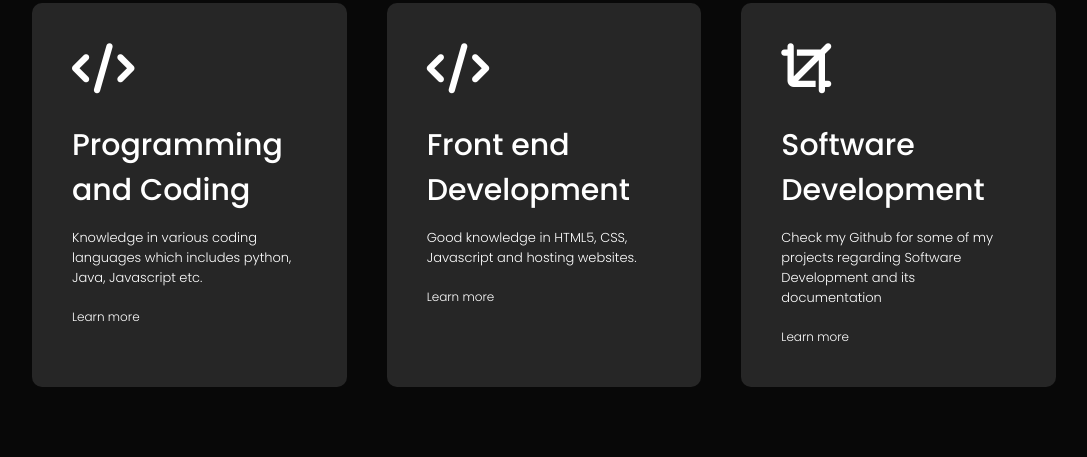
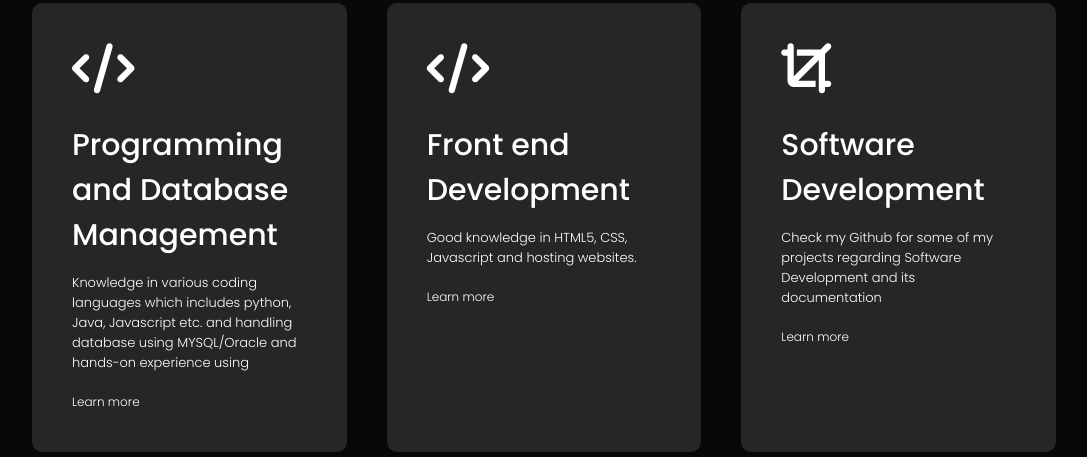
Before and after one commit to fardinGG/fardinGG.github.io, a website: page index.html in a window 1280 px wide. Shown: the part 2079-2536 px from the top of the page, without its empty margins (96-1183 px from the left). Drawn offline with nearby package versions, Linux system fonts and the light colour scheme.

Commit message:
Updated Information

```diff
--- a/index.html
+++ b/index.html
@@ -85,8 +85,8 @@
 
                 <div>
                     <i class="fa-solid fa-code"></i>
-                    <h2>Programming and Coding</h2>
-                    <p>Knowledge in various coding languages which includes python, Java, Javascript etc.</p>
+                    <h2>Programming and Database Management</h2>
+                    <p>Knowledge in various coding languages which includes python, Java, Javascript etc. and handling database using MYSQL/Oracle and hands-on experience using </p>
                     <a href="https://github.com/fardinGG?tab=repositories">Learn more</a>
                 </div>
 
```
